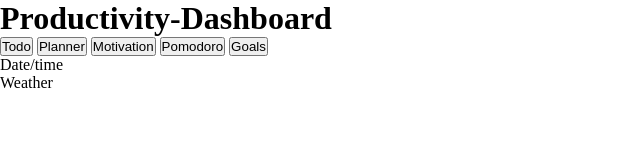
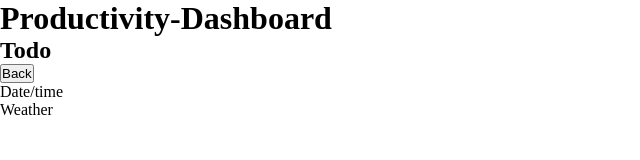
Before and after one commit to anshulshahx/productivity-dashboard, a plain HTML site: page index.html in a window 1280 px wide. Both pictures are taken after a click on the button "Todo". Shown: the whole page, without its empty margins (0-640 px from the left). Drawn offline with Linux system fonts and the light colour scheme.

Commit message:
Add dashboard navigation with show/hide and back buttons

```diff
--- a/script.js
+++ b/script.js
@@ -1 +1,30 @@
-console.log("productivity-dashboard")
+const cardButtons = document.querySelectorAll("[data-feature]");
+const featureViews = document.querySelectorAll(".feature-view");
+const dashboardHome = document.querySelector("#dashboard-home");
+const backButtons = document.querySelectorAll(".back-button");
+
+cardButtons.forEach((button) => {
+  button.addEventListener("click", () => {
+    featureViews.forEach((elem) => {
+      elem.hidden = true;
+    });
+
+    dashboardHome.hidden = true;
+
+    const sectionId = button.dataset.feature + "-section";
+    const section = document.getElementById(sectionId);
+
+    if (section !== null) {
+      section.hidden = false;
+    }
+  });
+});
+
+backButtons.forEach((back) => {
+  back.addEventListener("click", () => {
+    featureViews.forEach((elem) => {
+      elem.hidden = true;
+    });
+    dashboardHome.hidden = false;
+  });
+});
```
Also changed, not shown: index.html (+0 -8 lines).
